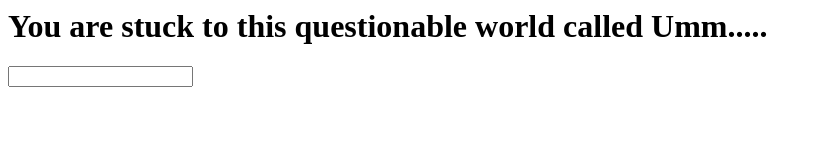
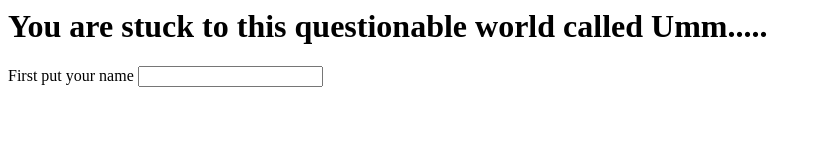
Before and after one commit to Goofyahhhub/Umm............, a plain HTML site: page index.html in a window 1280 px wide. Shown: the whole page, without its empty margins (0-821 px from the left). Drawn offline with Linux system fonts and the light colour scheme.

Commit message:
Update index.html

```diff
--- a/index.html
+++ b/index.html
@@ -3,6 +3,7 @@
 </head>
 <body>
 <h1>You are stuck to this questionable world called Umm.....</h1>
+ <label>First put your name</label>
 </body>
 <input type = "text"></input>
 </body>
```
